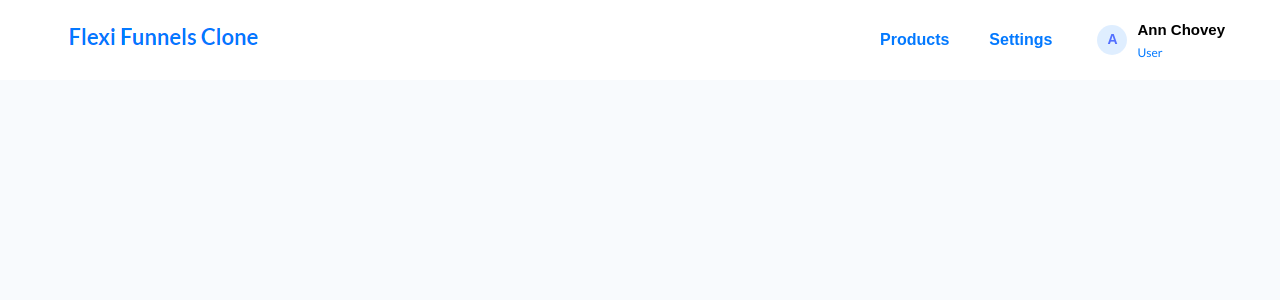
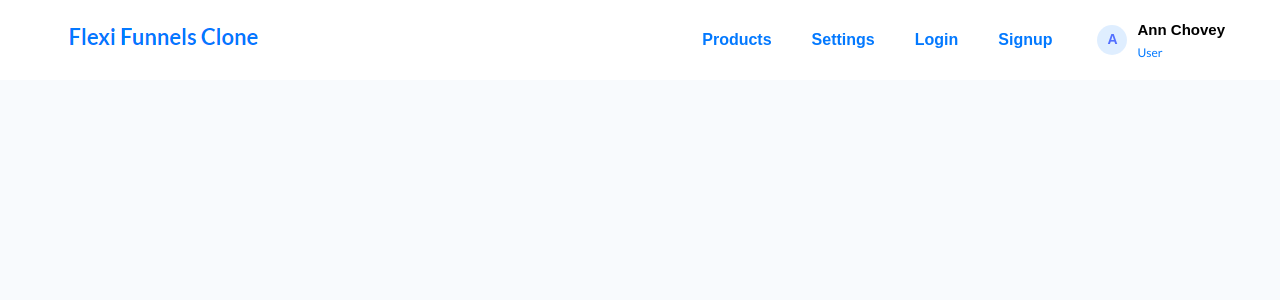
Before and after one commit to PixelnxDharmesh/pixel_funnel, a React (Create React App) app: page / in a window 1280 px wide. Shown: the top 300 px of the page. Built offline with nearby package versions, Linux system fonts and the light colour scheme.

Commit message:
header change

```diff
--- a/src/components/Header.js
+++ b/src/components/Header.js
@@ -18,6 +18,12 @@ function Header() {
               </li>
               <li className="ffc-nav-item">
                 <Link to="/Settings" className='ffc-nav-active'>Settings</Link>
+              </li>
+              <li className="ffc-nav-item">
+                <Link to="/Login" className='ffc-nav-active'>Login</Link>
+              </li>
+              <li className="ffc-nav-item">
+                <Link to="/Signup" className='ffc-nav-active'>Signup</Link>
               </li>
 
             </ul>
```
